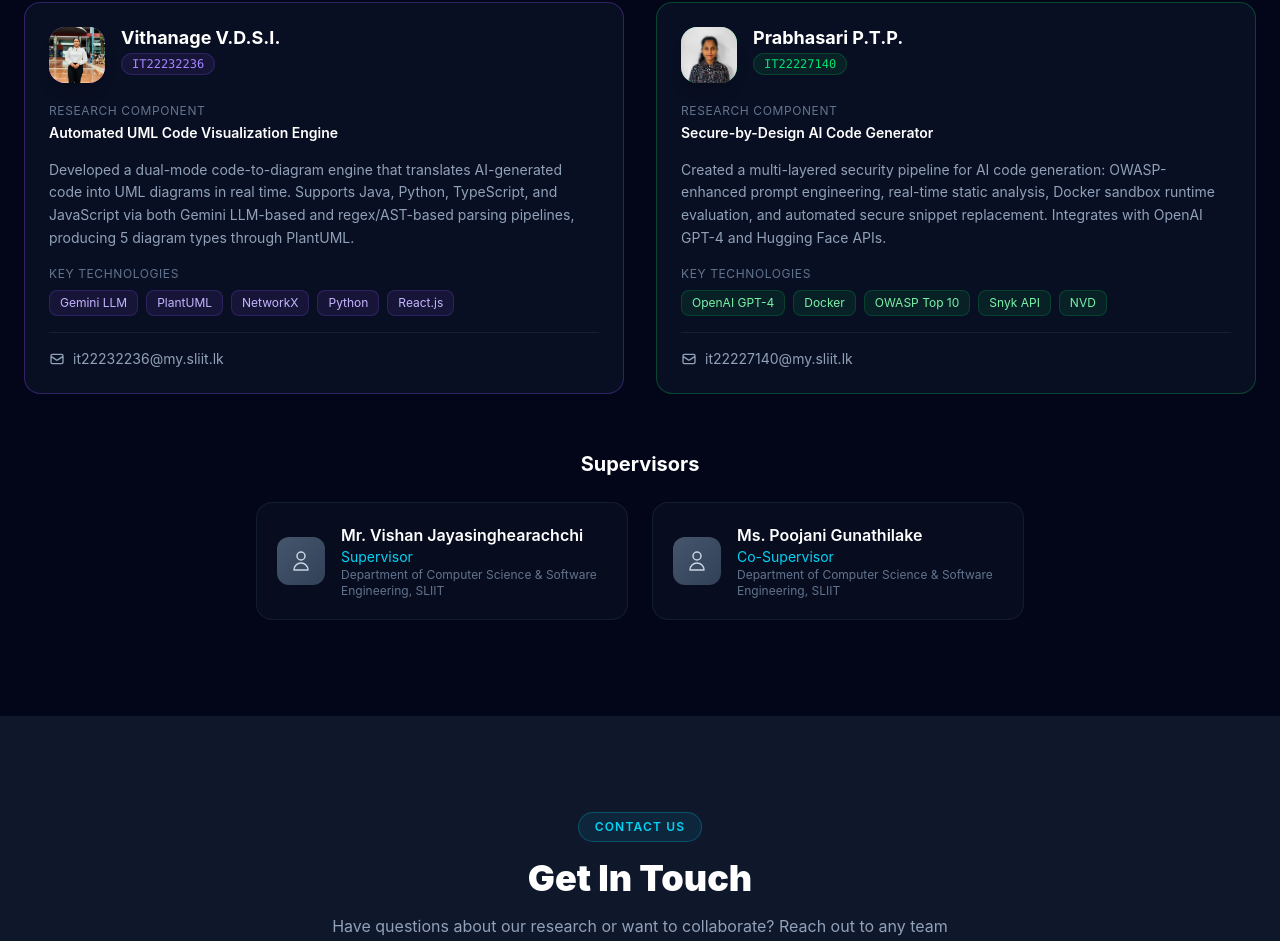
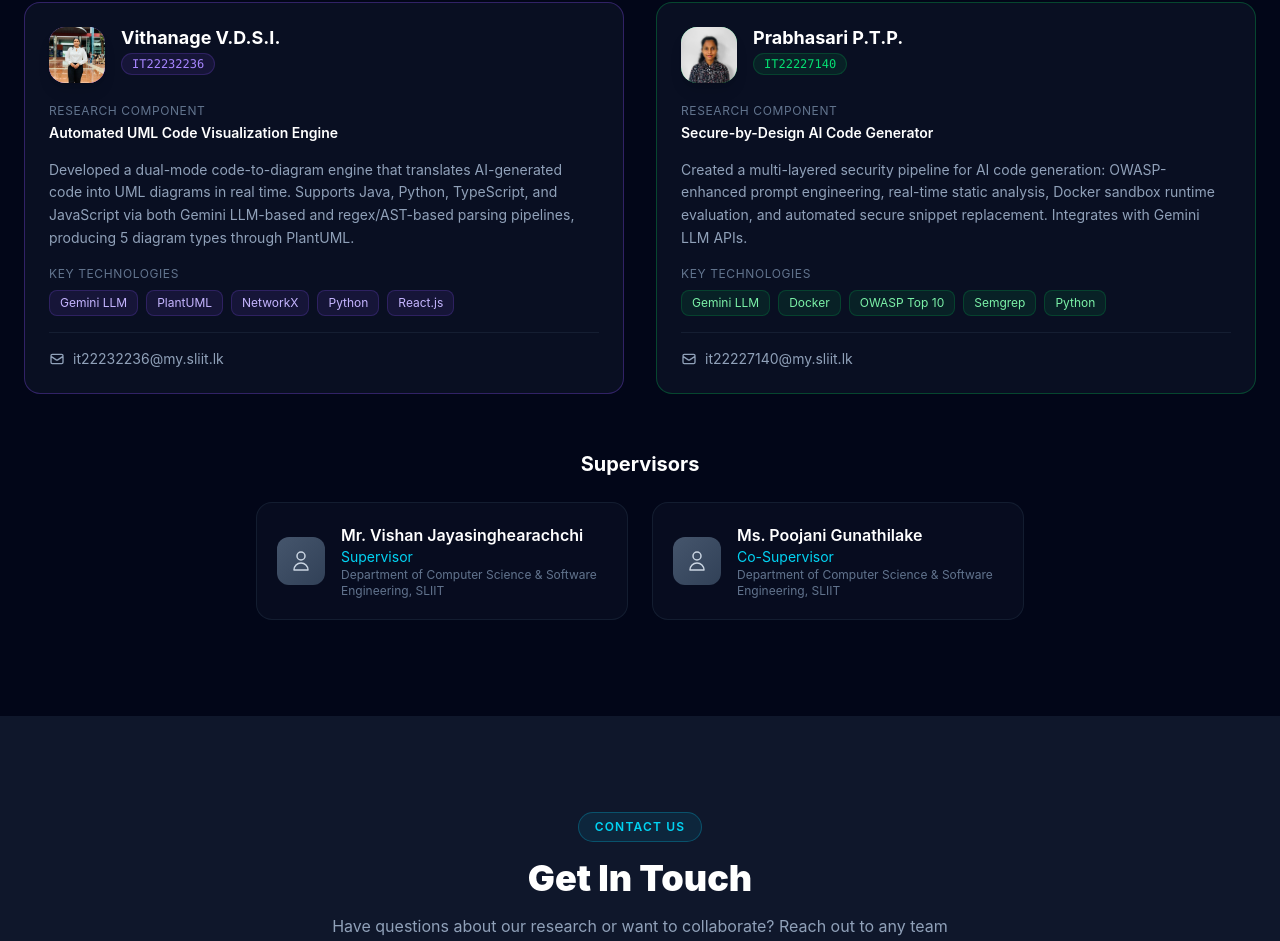
Before and after one commit to KavinMadusanka/Safe-AI-Web-Site, a React (Vite) app in the folder frontend/: page / in a window 1280 px wide. Shown: the part 9833-10774 px from the top of the page. Built offline with nearby package versions, Linux system fonts and the light colour scheme.

Commit message:
Update AboutUs tools and thesis document link

```diff
--- a/frontend/src/pages/AboutUs.jsx
+++ b/frontend/src/pages/AboutUs.jsx
@@ -53,8 +53,8 @@ const members = [
     color: "green",
     component: "IT22227140",
     abstract:
-      "Created a multi-layered security pipeline for AI code generation: OWASP-enhanced prompt engineering, real-time static analysis, Docker sandbox runtime evaluation, and automated secure snippet replacement. Integrates with OpenAI GPT-4 and Hugging Face APIs.",
-    technologies: ["OpenAI GPT-4", "Docker", "OWASP Top 10", "Snyk API", "NVD"],
+      "Created a multi-layered security pipeline for AI code generation: OWASP-enhanced prompt engineering, real-time static analysis, Docker sandbox runtime evaluation, and automated secure snippet replacement. Integrates with Gemini LLM APIs.",
+    technologies: ["Gemini LLM", "Docker", "OWASP Top 10", "Semgrep", "Python"],
   },
 ];
 
--- a/frontend/src/pages/Documents.jsx
+++ b/frontend/src/pages/Documents.jsx
@@ -90,7 +90,7 @@ const docCategories = [
         size: "Online File" },
       { name: "Group Final Thesis",
         type: "PDF",
-        file: "#final-group.pdf",
+        file: "https://mysliit-my.sharepoint.com/:w:/g/personal/it22227140_my_sliit_lk/IQBpOG7CRKTuT4t4DdHRRPbzAdJNnNXoZ9KFCuYP3ULxISY?e=sU3tfI",
         size: "Online File" },
     ],
   },
```
